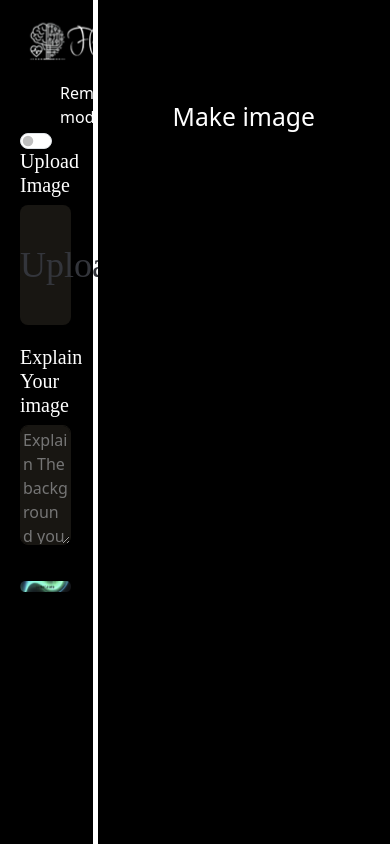
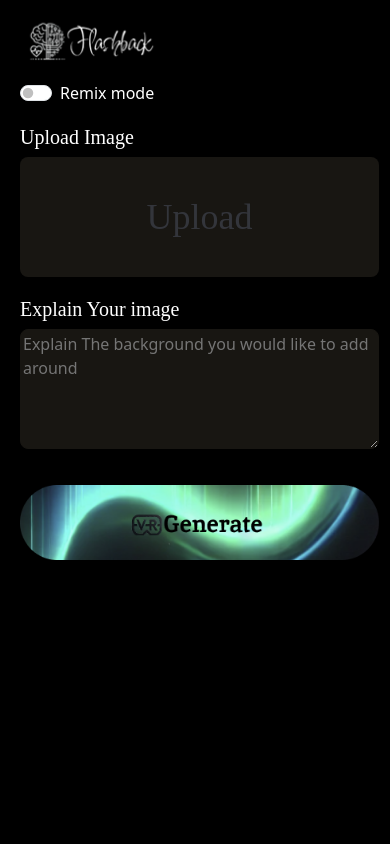
Before and after one commit to rrayy-25809/flashback, a Flask app: page /input in a window 390 px wide. Run offline with Flask 2, Linux system fonts and the light colour scheme; some libraries are stand-ins or nearby versions; some web fonts are replaced.

Commit message:
Changes to be committed: UI 모바일 최적화 PC 버림 	modified:   src/mask.png 	modified:   src/src.png 	modified:   static/original_image.png 	modified:   static/script.js 	modified:   templates/input.html

```diff
--- a/static/script.js
+++ b/static/script.js
@@ -63,7 +63,7 @@ function generate() {
         .then(data => {
             console.log('성공:', data);
             hideLoading();  // 로딩 오버레이 숨기기
-            output.innerHTML = output_image(`/static/${data}.png`);  // 이미지와 스토리보드 출력
+            document.body.innerHTML = output_image(`/static/${data}.png`);  // 이미지와 스토리보드 출력
         })
         .catch(error => {
             console.log('오류:', error);
--- a/templates/input.html
+++ b/templates/input.html
@@ -11,37 +11,29 @@
     <link rel="shortcut icon" href="{{ url_for('static', filename='favicon.ico') }}">
     <link rel="stylesheet" href="static/style.css">
   </head>
-  <body>
-    <div class="split-box">
-      <div class="left">
+  <body style="background-color: black;">
     <div class="top_bar">
       <a href="/"><img src="static/small_logo.png" width="140"/></a>
     </div>
     <div id="input-form">
       <div class="form-check form-switch">
-            <label class="form-check-label" for="flexSwitchCheckDefault">Remix mode</label>
+        <label class="form-check-label" for="flexSwitchCheckDefault" style="color: white;">Remix mode</label>
         <input class="form-check-input" type="checkbox" role="switch" id="flexSwitchCheckDefault">
       </div>
       <div class="custom-input">
-            <h5>Upload Image</h5>
+        <h5 style="color: white;">Upload Image</h5>
         <label class="rounded-3" for="image-input">Upload</label>
         <input type="file" id="image-input" name="image">
       </div>
       <div class="custom-input">
-            <h5>Explain Your image</h5>
+        <h5 style="color: white;">Explain Your image</h5>
         <textarea class="rounded-3" id="prompt-input" form="input-form" placeholder="Explain The background you would like to add around"></textarea>
       </div>
       <input type="submit" class="img-button" value="" onclick="generate()">
     </div>
-      </div>
-      <div id="right">
-        <h2>Make image</h2>
-        <!-- 로딩 오버레이 추가 -->
     <div id="loading-overlay">
       <div class="spinner-border text-secondary" role="status">
         <span class="visually-hidden">Loading...</span>
-          </div>
-        </div>
       </div>
     </div>
     <script src="static/script.js"></script>
```
Also changed, not shown: src/mask.png, 2 other files. Lines whose indentation alone changed are shown as unchanged.
